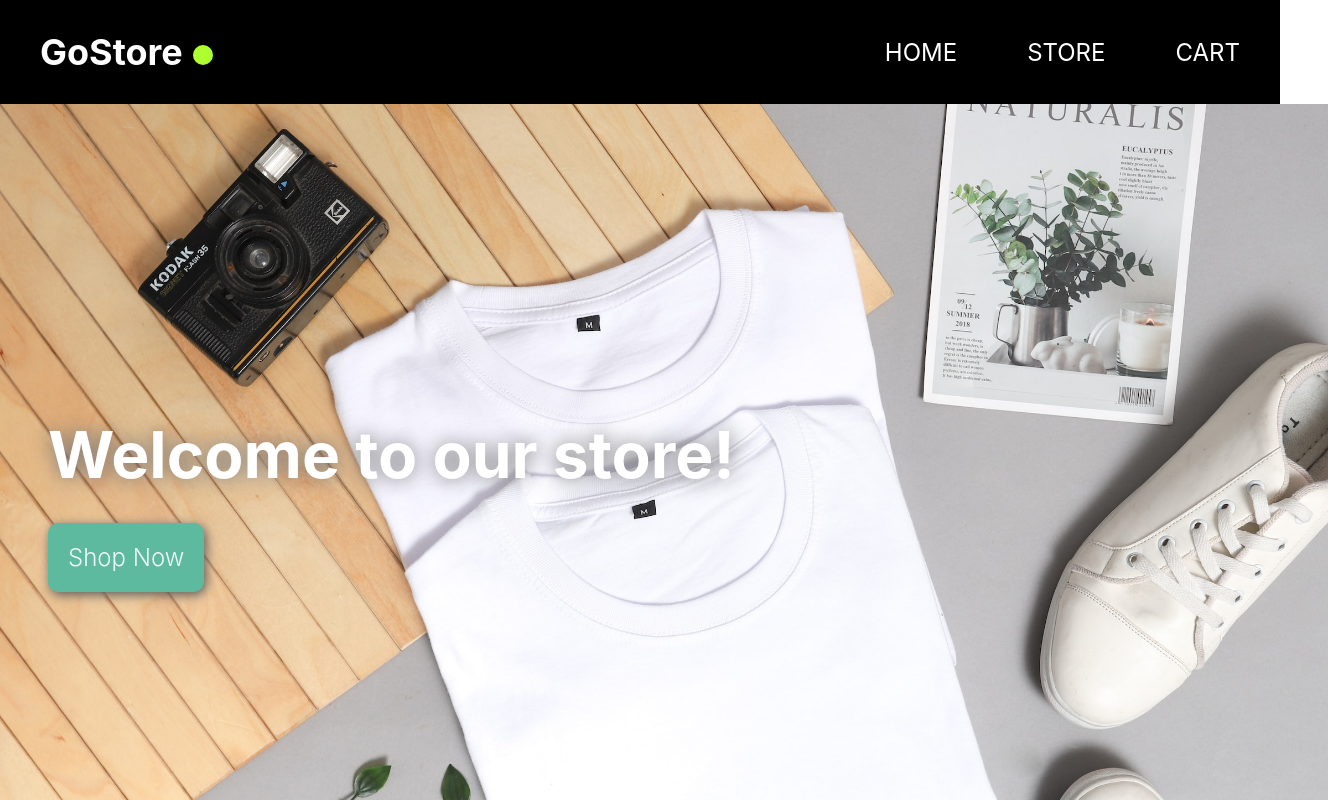
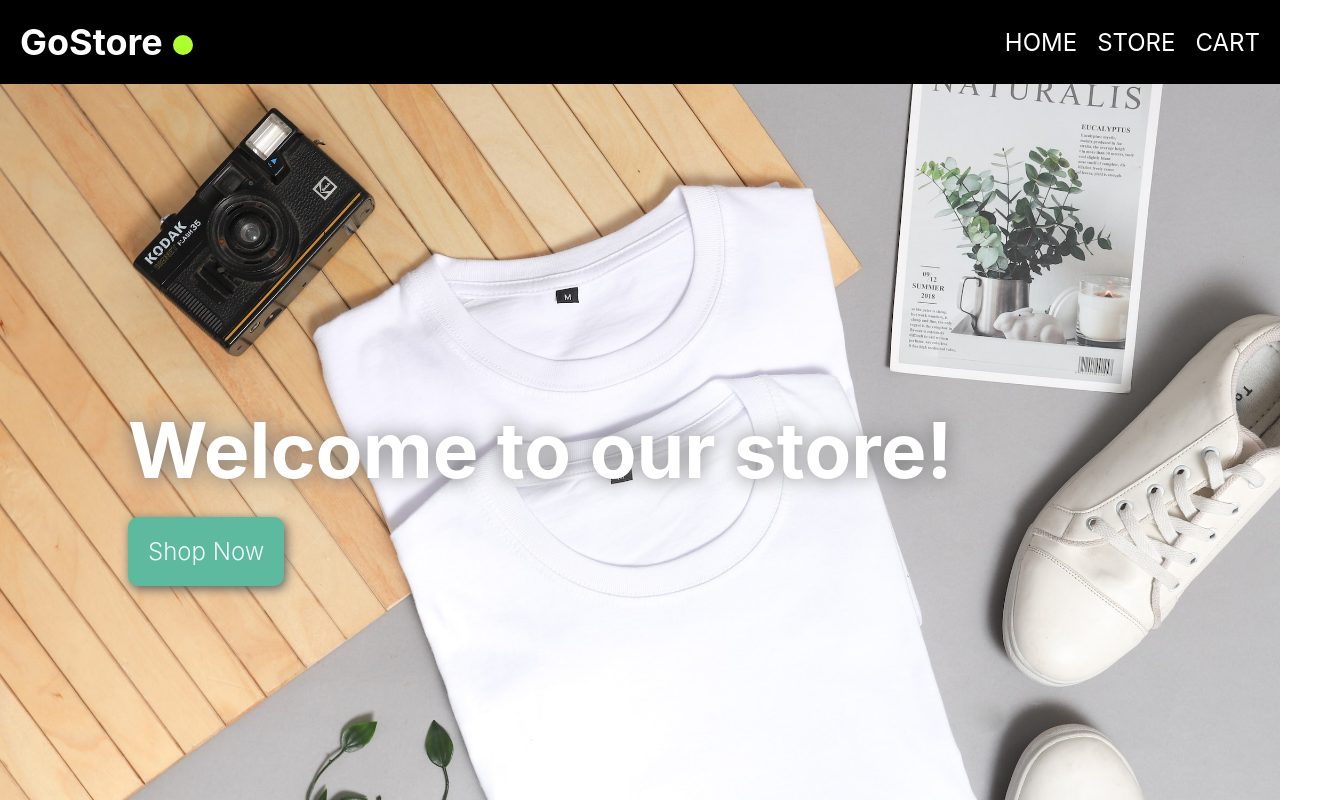
Before and after one commit to Conor-Dunne/React-Shopping-Cart, a React (Create React App) app: page / in a window 1280 px wide. Shown: the top 800 px of the page, 1328 px wide, since content can reach past the window. Built offline with nearby package versions, Linux system fonts and the light colour scheme; no server answers.

Commit message:
Amend hompage address

```diff
--- a/package.json
+++ b/package.json
@@ -1,7 +1,7 @@
 {
   "name": "react-shopping-cart",
   "version": "0.1.0",
-  "homepage": "https://Conor-Dunne.github.io/React-Shopping-Cart",
+  "homepage": "https://Conor-Dunne.github.io",
   "private": true,
   "dependencies": {
     "@testing-library/jest-dom": "^5.16.5",
--- a/src/Cart.js
+++ b/src/Cart.js
@@ -8,6 +8,7 @@ export default function Cart({ cart, total, noOfItems }) {
         style={{
           maxWidth: "300px",
           margin: "30px auto",
+          gap: "30px",
         }}
       >
         {cart.map((order) => (
--- a/src/Home.js
+++ b/src/Home.js
@@ -5,14 +5,24 @@ import { Link } from "react-router-dom";
 export default function Home () {
     return (
         <main className="home">
+            <div
+            style={{
+                display: "flex",
+                flexDirection: "column",
+                gap: "20px",
+                width: "80%",
+                margin: "320px auto",
+            }}
+            >
             <h1 style={{
                 color: "white",
-                fontSize: "clamp(1rem, 4rem, 7rem)",
+                fontSize: "clamp(1.5rem, 6vw, 7rem)",
                 textShadow: "#767575 0px 0px 20px",
             }}>Welcome to our store!</h1>
             <Link to="/store">
             <button className="shop-btn">Shop Now</button>
             </Link>
+            </div>
         </main>
     )
 }
--- a/src/Nav.js
+++ b/src/Nav.js
@@ -11,7 +11,7 @@ export default function Nav({cart}) {
       </div>
 </Link>
       <ul>
-        <li className="contrast">
+        <li>
           <Link to="/">HOME</Link>
         </li>
         <li>
--- a/src/Store.js
+++ b/src/Store.js
@@ -81,15 +81,18 @@ export function ProductPage({ products, addToCart }) {
           >{product.description}</p>
           <h1>${product.price}</h1>
           <div style={{
-            fontFamily: "inherit",
+            fontSize: "1.5rem",
           }}>
             <label htmlFor="quantity" >
-              Qty:
+              {`Qty: `}
             </label>
             <select
             name="quauntity"
             id="quantity"
             onChange={(e) => setQuantity(e.target.value)}
+            style={{
+              fontSize: "inherit",
+            }}
             >
               {quantityOptions()}
             </select>
--- a/src/index.css
+++ b/src/index.css
@@ -18,10 +18,9 @@ code {
 ul {
   list-style: none;
   display: flex;
-  flex-wrap: wrap;
   justify-content: space-between;
   align-items: center;
-  gap: 70px;
+  gap: 20px;
   margin: 0;
   padding: 0;
 }
@@ -44,7 +43,8 @@ nav {
   top: 0;
   display: flex;
   flex-wrap: wrap;
-  padding: 30px 40px;
+  gap: 10px;
+  padding: 20px;
   justify-content: space-between;
   background-color: black;
   color: white;
@@ -78,15 +78,11 @@ article {
 
 .home {
   min-height: 100vh;
-  width: 100%;
-  padding-left: 3rem;
   background-image: url(./assets/mediamodifier-JskqEILt-ds-unsplash.jpg);
   background-size: cover;
   display: flex;
   flex-direction: column;
-  justify-content: center;
-  align-items: flex-start;
-  gap: 30px;
+  justify-content: flex-start;
 }
 
 #icon {
```
